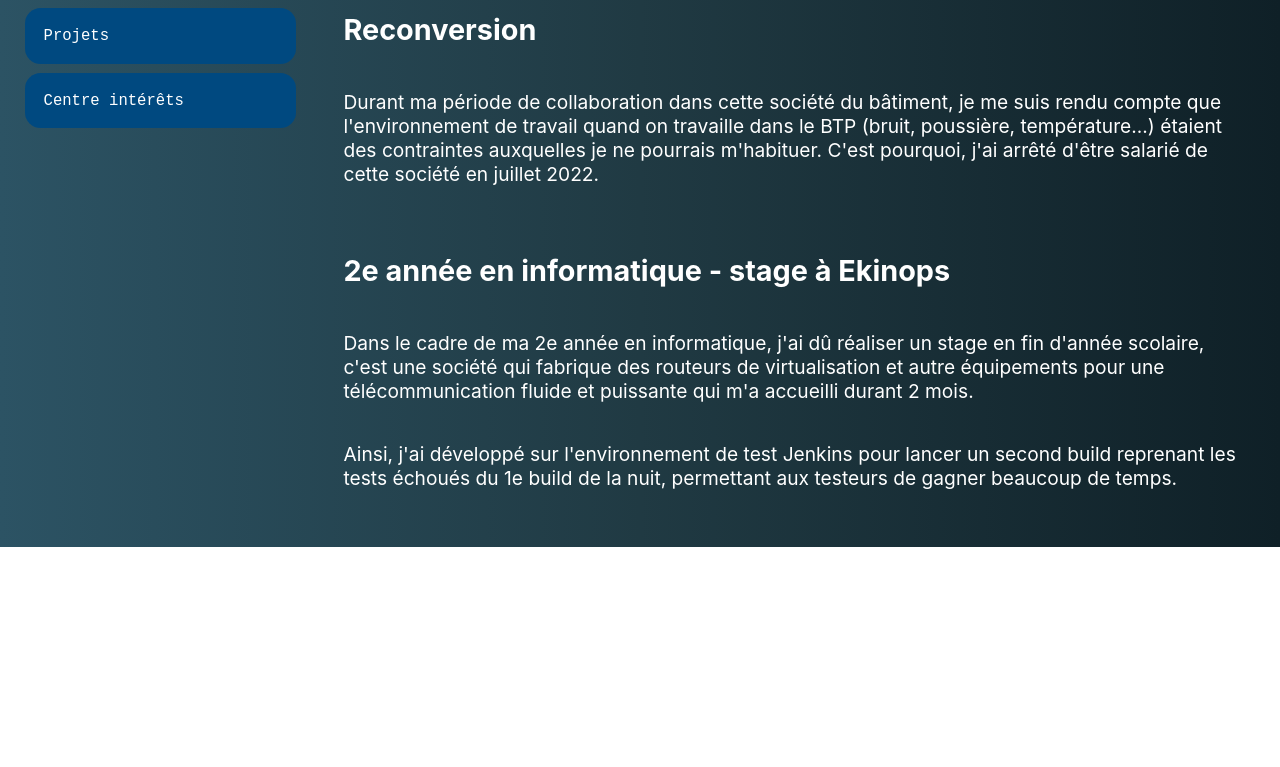
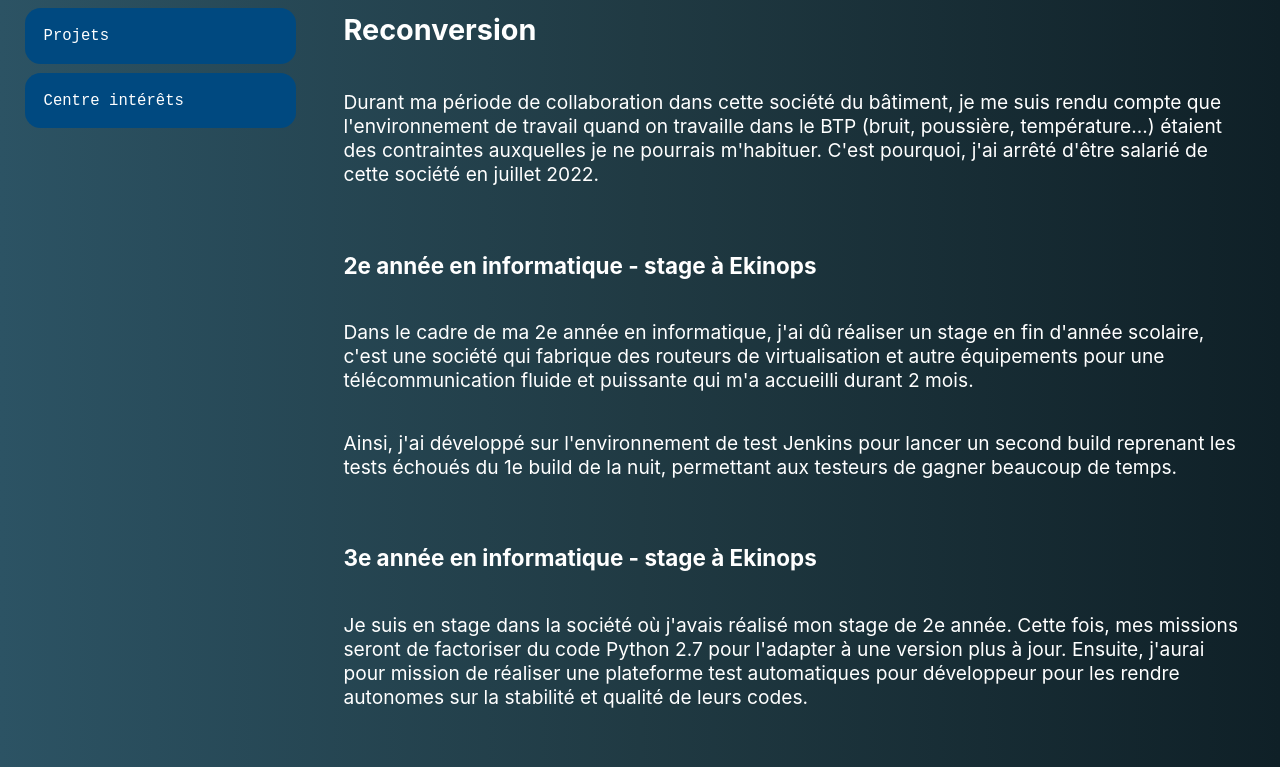
Before and after one commit to kevinjin95/my-website, a React (Create React App) app: page /my-website/ParcoursProfessionnel in a window 1280 px wide. Shown: the part 464-1231 px from the top of the page. Before the commit the page ends 1011 px from the top, so only its background shows below. Built offline with nearby package versions, Linux system fonts and the light colour scheme.

Commit message:
updating my personal website with recent project and my internship

```diff
--- a/src/pages/ParcoursProfessionnel.js
+++ b/src/pages/ParcoursProfessionnel.js
@@ -30,7 +30,7 @@ const ParcoursProfessionnel = () => {
           salarié de cette société en juillet 2022.
         </p>
         <br />
-        <h2>2e année en informatique - stage à Ekinops</h2>
+        <h3>2e année en informatique - stage à Ekinops</h3>
         <p>
           Dans le cadre de ma 2e année en informatique, j'ai dû réaliser un stage en fin d'année scolaire,
           c'est une société qui fabrique des routeurs de virtualisation et autre équipements pour une
@@ -40,6 +40,14 @@ const ParcoursProfessionnel = () => {
           Ainsi, j'ai développé sur l'environnement de test Jenkins pour lancer un second build reprenant
           les tests échoués du 1e build de la nuit, permettant aux testeurs de gagner beaucoup de temps.
         </p>
+        <br />
+        <h3>3e année en informatique - stage à Ekinops</h3>
+        <p>
+          Je suis en stage dans la société où j'avais réalisé mon stage de 2e année. Cette fois, mes missions
+          seront de factoriser du code Python 2.7 pour l'adapter à une version plus à jour. Ensuite, j'aurai
+          pour mission de réaliser une plateforme test automatiques pour développeur pour les rendre autonomes
+          sur la stabilité et qualité de leurs codes.
+        </p>
       </div>
     </div>
   );
--- a/src/pages/Projets.js
+++ b/src/pages/Projets.js
@@ -6,16 +6,9 @@ import { useState } from "react";
 const Projets = () => {
   const [text, setText] = useState();
   const [image, setImage] = useState();
-  const hangmanProj = () => {
-    setText(
-      "Projet de groupe, développé en golang, l'objectif était de montrer ce qui avait été retenu de la piscine, toutes les fonctionnalités d'un vrai pendule ont été codées telle que la possibilité de rentrer une lettre, ou encore le dessin du pendule quand-on rentre une mauvaise lettre."
-    );
-    setImage("./IMG/Hangman.png");
-  };
-
   const hangmanWebProj = () => {
     setText(
-      "Projet de groupe, développé en golang et html/css, ici le but était de nosu faire apprendre le HTML/CSS, c'est le même projet que le précédent mais avec un aspect esthétique en plus."
+      "Projet de groupe, développé en golang, l'objectif était de montrer ce qui avait été retenu de la piscine et de nous faire apprendre le HTML/CSS, toutes les fonctionnalités d'un vrai pendule ont été codées telle que la possibilité de rentrer une lettre, ou encore le dessin du pendule quand-on rentre une mauvaise lettre."
     );
     setImage("./IMG/HangmanWeb.png");
   };
@@ -59,6 +52,12 @@ const Projets = () => {
     );
     setImage("./IMG/FlutterApp.PNG");
   };
+  const pokeKoD = () => {
+    setText(
+      "Création d'une application web permettant de recenser les plus de 1000 pokémons de la célèbre franchise de manga/animé/jeu vidéo Pokémon."
+    );
+    setImage("./IMG/PokeKoD.png");
+  };
   return (
     <div className="Main">
       <div className="NavBar">
@@ -75,29 +74,29 @@ const Projets = () => {
         </p>
         <br />
         <div className="navBarProj">
-          <div onClick={hangmanProj}>
-            <li>Hangman</li>
+        <div onClick={pokeKoD}>
+            <li>PokéKoD</li>
           </div>
-          <div onClick={hangmanWebProj}>
-            <li>Hangman web</li>
+          <div onClick={flutterApp}>
+            <li>Appli Flutter</li>
+          </div>
+          <div onClick={dataAnalysis}>
+            <li>Analyse de données</li>
+          </div>
+          <div onClick={calculatrice}>
+            <li>Calculatrice</li>
+          </div>
+          <div onClick={forum}>
+            <li>Forum</li>
+          </div>
+          <div onClick={gameJs}>
+            <li>Jeu js</li>
           </div>
           <div onClick={groupieProj}>
             <li>Groupie tracker</li>
           </div>
-          <div onClick={gameJs}>
-            <li>Jeu js</li>
-          </div>
-          <div onClick={forum}>
-            <li>Forum</li>
-          </div>
-          <div onClick={calculatrice}>
-            <li>Calculatrice</li>
-          </div>
-          <div onClick={dataAnalysis}>
-            <li>Analyse de données</li>
-          </div>
-          <div onClick={flutterApp}>
-            <li>Appli Flutter</li>
+          <div onClick={hangmanWebProj}>
+            <li>Hangman web</li>
           </div>
         </div>
         <div className="projet">
```
Also changed, not shown: public/IMG/Hangman.png (deleted), public/IMG/PokeKoD.png (added).
